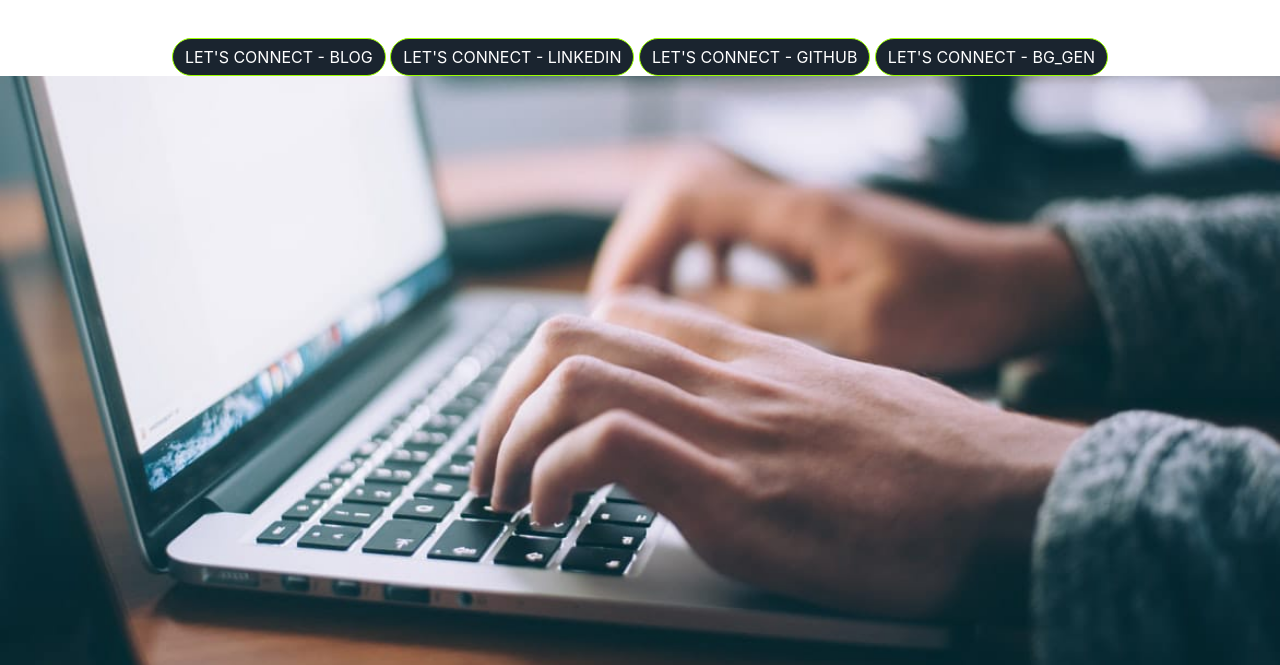
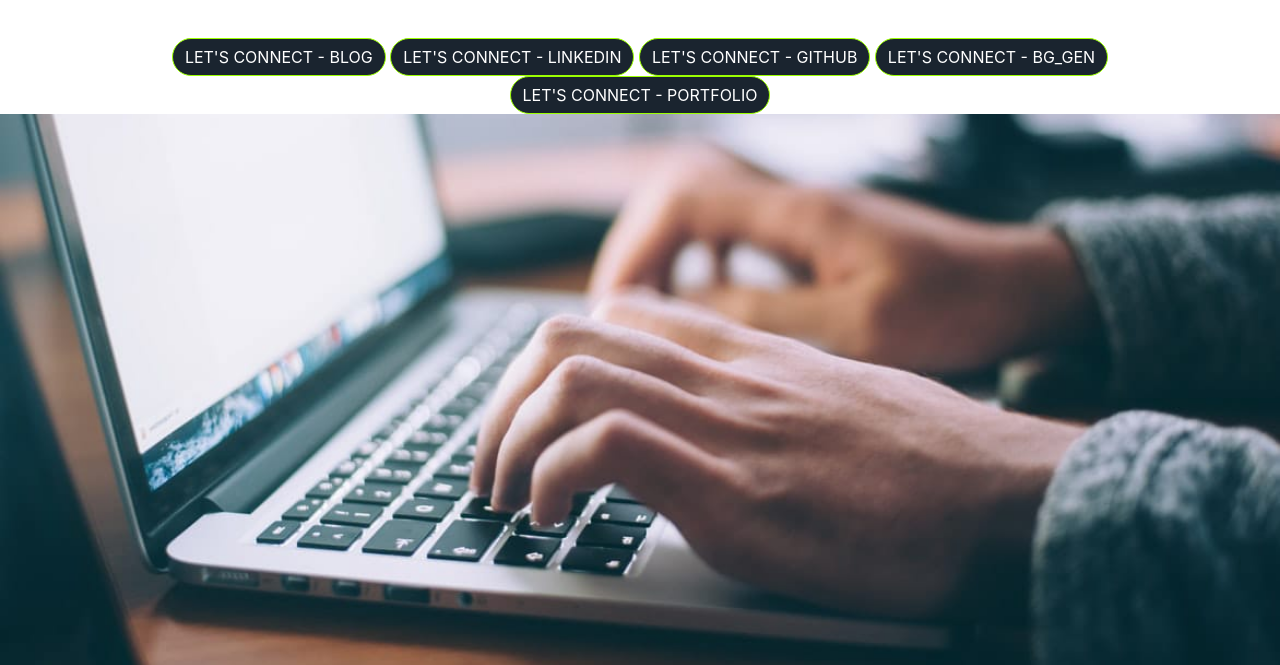
Before and after one commit to akshayshriwaskar/Akki, a plain HTML site: page index.html in a window 1280 px wide. Shown: the part 135-800 px from the top of the page. Drawn offline with nearby package versions, Linux system fonts and the light colour scheme.

Commit message:
Update index.html

```diff
--- a/index.html
+++ b/index.html
@@ -37,6 +37,10 @@
        <a href="https://akshayshriwaskar.github.io/Bg_gen/" alt="Bg_code_gen">
       <button class="btn btn-primary bt-xl">Let's connect - Bg_gen</button>
       </a>
+      <a href="https://akshayshriwaskar.github.io/Portfolio/" alt="Portfolio">
+      <button class="btn btn-primary bt-xl">Let's connect - Portfolio</button>
+      </a>
+
   </section>
   </div>
   </div>
```
